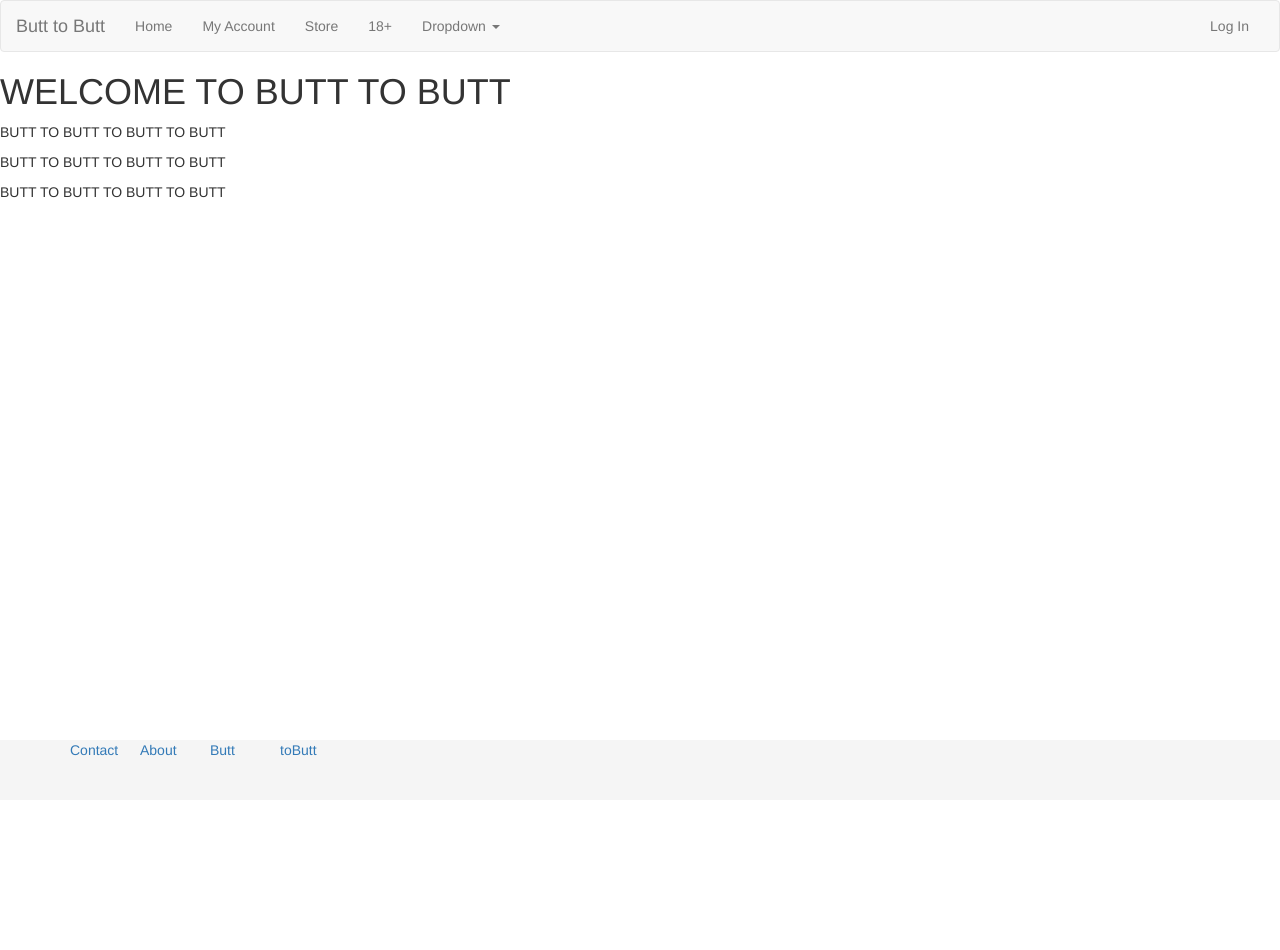
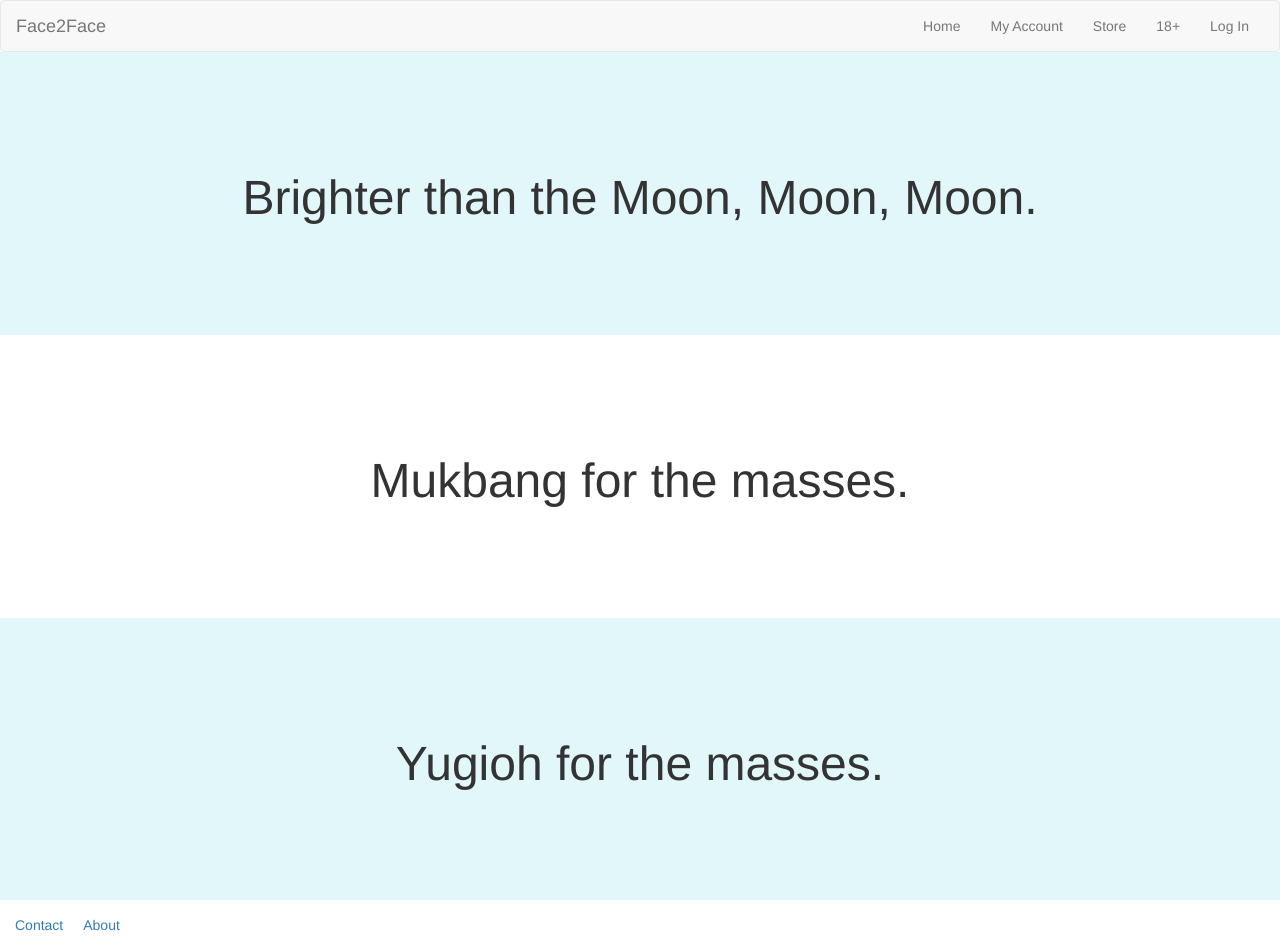
Before and after one commit to ericho99/face2face, a Flask app: page / in a window 1280 px wide. Before the commit the page ends 756 px from the top, so only its background shows below. Run offline with Flask 2, Linux system fonts and the light colour scheme; some libraries are stand-ins or nearby versions.

Commit message:
basic front-end scaffolding

```diff
--- a/app/static/css/main.css
+++ b/app/static/css/main.css
@@ -6,33 +6,79 @@ html {
 }
 body {
   /* Margin bottom by footer height */
-  margin-bottom: 60px;
+  margin-bottom: 50px;
+}
+
+.block-wrapper{
+  position: relative;
+  /*display: inline-block;*/
+/*  margin-top: 5px;
+  margin-bottom: 5px;
+  margin-left: 15px;
+  margin-right: 15px;*/
+}
+
+/* Panes */
+.pane{
+  padding: 100px 0px;
+}
+
+h1{
+  text-align: center;
+  font-size: 48px;
+  font-weight: 200;
+}
+
+.pane.light
+{
+}
+
+.pane.dark
+{
+  background-color: #E1F7FA;
+}
+
+/*Header CSS*/
+.navbar {
+  margin-bottom: 0px;
 }
 
 
 /*Footer CSS*/
 #footer {
   position: absolute;
+  /*padding: 1em;*/
   bottom: 0;
   width: 100%;
   /* Set the fixed height of the footer here */
-  height: 60px;
-  background-color: #f5f5f5;
+  height: 50px;
+  /*background-color: #FFF0FF;*/
 }
 
-#footer .container ul {
+#footer .footer-container {
+  height: 50px;
+  text-align: center;
+  display: inline-block;
+  margin-left: auto;
+  margin-right: auto;
+  padding: 0px 5px
+}
+
+#footer .footer-container ul {
   list-style-type: none;
-  margin: 0;
-  padding: 0;
+  margin-top: 10px;
+  margin-bottom: 5px;
   overflow: hidden;
 }
 
-#footer .container li{
+#footer .footer-container li{
   float: left;
 }
 
-#footer .container a{
+#footer .footer-container a{
   display: block;
-  width: 70px;
+  /*top and bottom & left and right padding*/
+  padding: 5px 10px;
+  /*width: 60px;*/
   /*background-color: #dddddd;*/
 }
--- a/app/templates/base.html
+++ b/app/templates/base.html
@@ -8,25 +8,28 @@
 
 		<!-- CSS -->
 		<link rel="stylesheet" href="../static/css/reset.css">
+		<link href="../static/css/bootstrap.min.css" rel="stylesheet"> <!-- Bootstrap -->
+		<!-- last file takes precendence -->
 		<link rel="stylesheet" href="../static/css/main.css">
-		<link href="../static/css/bootstrap.min.css" rel="stylesheet"> <!-- Bootstrap -->
 
 	</head>
 
 	<body>
-		<!-- <div id="wrap"> -->
-			<!-- header -->
-			{% include "header.html" %}
+		<!-- header -->
+		{% include "header.html" %}
 
-			<!-- block content -->
+		<!-- web page contents go here -->
+		<div class="block-wrapper">
 			{% block content %}
 			{% endblock %}
-		<!-- </div> -->
+		</div>
 
 		<!-- footer -->
 		{% include "footer.html"%}
+
 		<!-- Bootstrap core Javascript -->
 		<script src="https://ajax.googleapis.com/ajax/libs/jquery/1.11.2/jquery.min.js"></script>
 		<script src="../static/js/bootstrap.min.js"></script>
 	</body>
+
 </html>
--- a/app/templates/footer.html
+++ b/app/templates/footer.html
@@ -1,10 +1,8 @@
 <div id="footer">
-	<div class="container">
+	<div class="footer-container">
 		<ul>
 			<li><a href="#home">Contact</a></li>
-			<li><a href="#news">About</a></li>
-			<li><a href="#contact">Butt</a></li>
-			<li><a href="#about">toButt</a></li>
+			<li><a href="#about">About</a></li>
 		</ul>
 	</div>
 </div>
--- a/app/templates/header.html
+++ b/app/templates/header.html
@@ -8,12 +8,12 @@
 <!-- 					<span class="icon-bar"></span>
 			<span class="icon-bar"></span> -->
 			</button>
-			<a class="navbar-brand" href="#">Butt to Butt</a>
+			<a class="navbar-brand" href="#">Face2Face</a>
 		</div>
 
 		<!-- Collect the nav links, forms, and other content for toggling -->
 		<div class="collapse navbar-collapse" id="bs-example-navbar-collapse-1">
-			<ul class="nav navbar-nav">
+			<ul class="nav navbar-nav navbar-right">
 
 				<li>
 					<a href="#">Home</a>
@@ -31,19 +31,18 @@
 					<a href="#">18+</a>
 				</li>
 
+				<li>
+				<a href="#">Log In</a></li>
+				</li>
+<!--
 				<li class="dropdown">
 					<a href="#" class="dropdown-toggle" data-toggle="dropdown" role="button" aria-expanded="false">Dropdown <span class="caret"></span></a>
 					<ul class="dropdown-menu" role="menu">
 						<li><a href="#">Action</a></li>
 						<li class="divider"></li>
 					</ul>
-				</li>
+				</li> -->
 
-			</ul>
-
-			<ul class="nav navbar-nav navbar-right">
-			<li><a href="#">Log In</a></li>
-			</li>
 			</ul>
 
 		</div><!-- /.navbar-collapse -->
--- a/app/templates/index.html
+++ b/app/templates/index.html
@@ -1,9 +1,17 @@
+<!-- Main Page -->
 {% extends "base.html" %}
+
 {% block content %}
+<section class="pane dark">
+	<h1>Brighter than the Moon, Moon, Moon.</h>
+</section>
 
-<h1>WELCOME TO BUTT TO BUTT</h1>
-<p>BUTT TO BUTT TO BUTT TO BUTT</p>
-<p>BUTT TO BUTT TO BUTT TO BUTT</p>
-<p>BUTT TO BUTT TO BUTT TO BUTT</p>
+<section class="pane light">
+	<h1>Mukbang for the masses.</h1>
+</section>
+
+<section class="pane dark">
+	<h1>Yugioh for the masses.</h1>
+</section>
 
 {% endblock %}
--- /dev/null
+++ b/app/templates/login.html
@@ -0,0 +1,6 @@
+{% extends "base.html" %}
+{% block content %}
+
+<h1>LOGIN MY NOGGIN</h1>
+
+{% endblock %}
```
